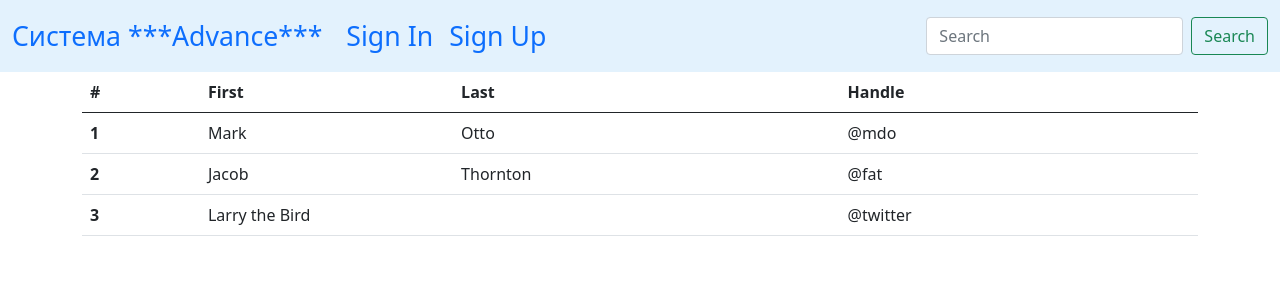
After one commit to Andrey-Kirilll/Last-Project-WEB-, a Flask app: template templates/table.html in a window 1280 px wide. The commit adds this page. Shown: the top 300 px of the page. Run offline with Flask 2, Linux system fonts and the light colour scheme; the template is opened without the code that fills it, so the values that code supplies are empty.

Commit message:
Доверстал главную страницу

```diff
--- a/data/search.py
+++ b/data/search.py
@@ -21,10 +21,11 @@ def show_map(ll_spn=None, map_type="map", add_params=None, size=(600, 450)):
         sys.exit(1)
 
     # Запишем полученное изображение в файл.
-    map_file = '../static/img/map.png'
+    map_file = 'static/img/map.png'
     try:
         with open(map_file, "wb") as file:
             file.write(response.content)
+        file.close()
     except IOError as ex:
         print("Ошибка записи временного файла:", ex)
         sys.exit(2)
--- /dev/null
+++ b/data/user_geo.py
@@ -0,0 +1,3 @@
+import requests
+
+'https://api-maps.yandex.ru/2.1/?lang=ru_RU&amp;apikey=<ваш API-ключ>'
--- a/static/css/style.css
+++ b/static/css/style.css
@@ -2,6 +2,13 @@ h1 {
     margin-left: 10%;
     margin-right: 10%;
     margin-top: 40px;
-    margin-bottom: 60px;
+    margin-bottom: 45px;
     text-align: center;
 }
+
+#map {
+    margin-top: 60px;
+    width: 100%;
+    height: auto;
+    margin-bottom: 60px
+}
--- a/templates/content.html
+++ b/templates/content.html
@@ -48,6 +48,6 @@
   </div>
 </div>
 </div>
-<img src="../static/img/map.png" alt="Расположение ближайших организаций" />
+<img id="map" src="../static/img/map.png" alt="Расположение ближайших организаций" />
 
 {% endblock %}
--- a/templates/main.html
+++ b/templates/main.html
@@ -34,6 +34,9 @@
 
           {% block content %}
           {% endblock %}
+
+          {% block table %}
+          {% endblock %}
         </main>
     <script src="https://cdn.jsdelivr.net/npm/@popperjs/core@2.9.1/dist/umd/popper.min.js" integrity="sha384-SR1sx49pcuLnqZUnnPwx6FCym0wLsk5JZuNx2bPPENzswTNFaQU1RDvt3wT4gWFG" crossorigin="anonymous"></script>
     <script src="https://cdn.jsdelivr.net/npm/bootstrap@5.0.0-beta3/dist/js/bootstrap.min.js" integrity="sha384-j0CNLUeiqtyaRmlzUHCPZ+Gy5fQu0dQ6eZ/xAww941Ai1SxSY+0EQqNXNE6DZiVc" crossorigin="anonymous"></script>
--- /dev/null
+++ b/templates/table.html
@@ -0,0 +1,35 @@
+{% extends "main.html" %}
+
+{% block table %}
+
+<table class="table">
+  <thead>
+    <tr>
+      <th scope="col">#</th>
+      <th scope="col">First</th>
+      <th scope="col">Last</th>
+      <th scope="col">Handle</th>
+    </tr>
+  </thead>
+  <tbody>
+    <tr>
+      <th scope="row">1</th>
+      <td>Mark</td>
+      <td>Otto</td>
+      <td>@mdo</td>
+    </tr>
+    <tr>
+      <th scope="row">2</th>
+      <td>Jacob</td>
+      <td>Thornton</td>
+      <td>@fat</td>
+    </tr>
+    <tr>
+      <th scope="row">3</th>
+      <td colspan="2">Larry the Bird</td>
+      <td>@twitter</td>
+    </tr>
+  </tbody>
+</table>
+
+{% endblock %}
```
